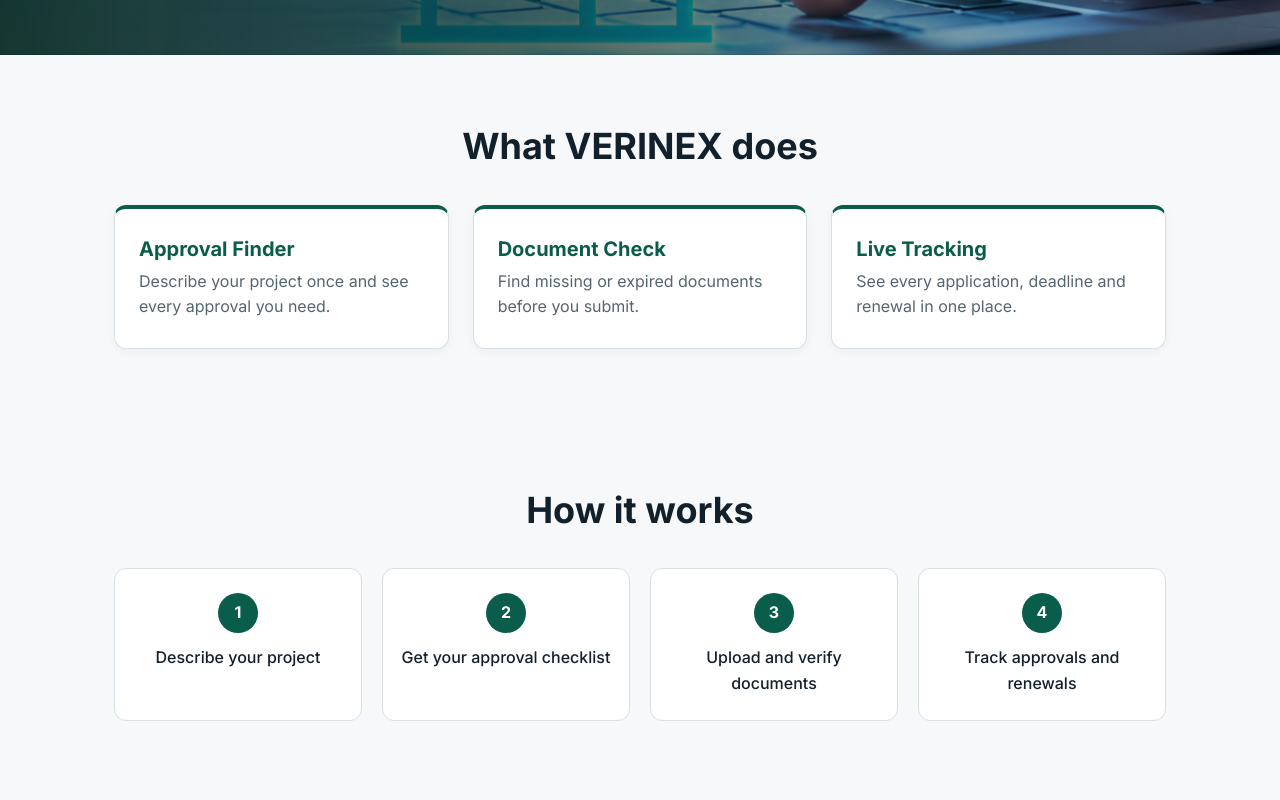
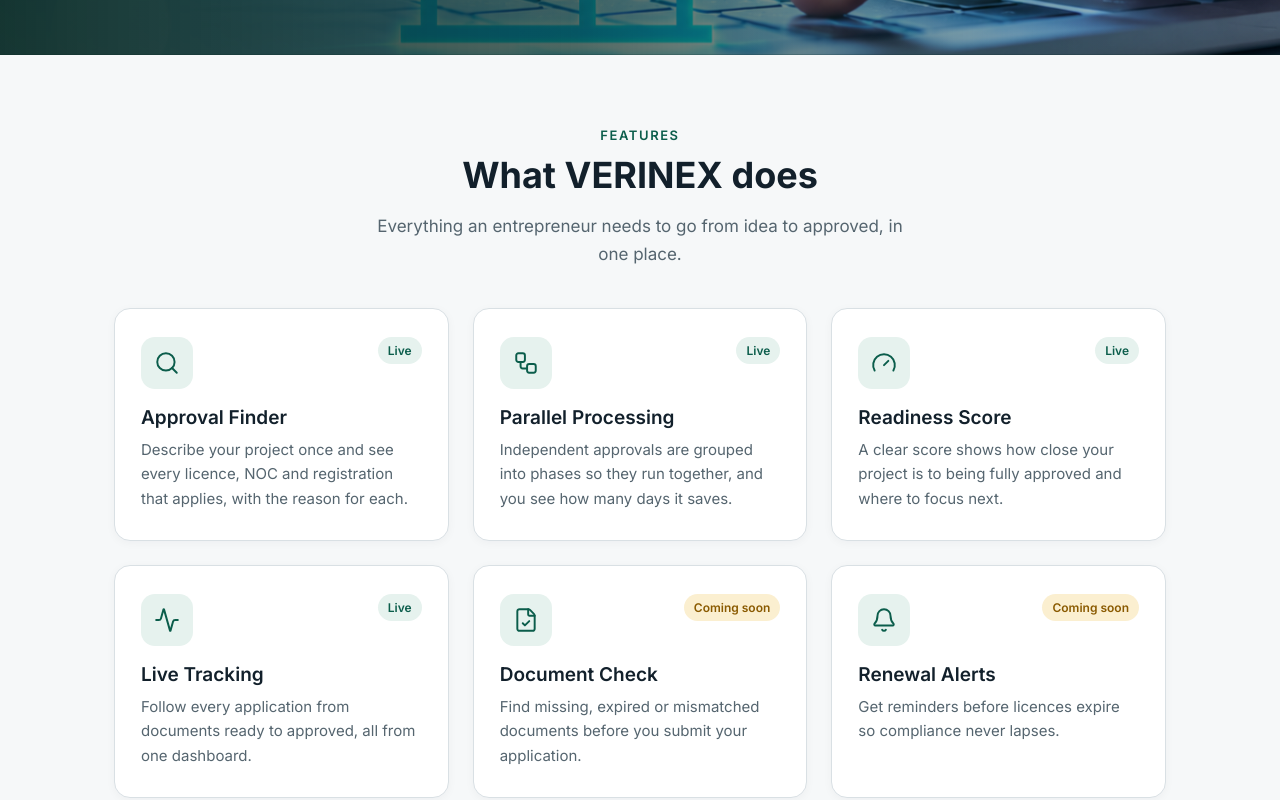
Before and after one commit to AkshataKalmud/verinex, a React (Vite) app: page / in a window 1280 px wide. Shown: the part 560-1360 px from the top of the page. Built offline with nearby package versions, Linux system fonts and the light colour scheme.

Commit message:
Upgrade features section

```diff
--- a/package.json
+++ b/package.json
@@ -10,6 +10,7 @@
     "preview": "vite preview"
   },
   "dependencies": {
+    "lucide-react": "^1.75.0",
     "react": "^19.2.8",
     "react-dom": "^19.2.8",
     "react-router-dom": "^7.18.5"
--- a/src/components/Features.jsx
+++ b/src/components/Features.jsx
@@ -1,20 +1,71 @@
+import { Search, FileCheck, Activity, Workflow, Gauge, Bell } from 'lucide-react'
+
 const features = [
-  { title: "Approval Finder", text: "Describe your project once and see every approval you need." },
-  { title: "Document Check", text: "Find missing or expired documents before you submit." },
-  { title: "Live Tracking", text: "See every application, deadline and renewal in one place." },
+  {
+    icon: Search,
+    title: 'Approval Finder',
+    text: 'Describe your project once and see every licence, NOC and registration that applies, with the reason for each.',
+    live: true,
+  },
+  {
+    icon: Workflow,
+    title: 'Parallel Processing',
+    text: 'Independent approvals are grouped into phases so they run together, and you see how many days it saves.',
+    live: true,
+  },
+  {
+    icon: Gauge,
+    title: 'Readiness Score',
+    text: 'A clear score shows how close your project is to being fully approved and where to focus next.',
+    live: true,
+  },
+  {
+    icon: Activity,
+    title: 'Live Tracking',
+    text: 'Follow every application from documents ready to approved, all from one dashboard.',
+    live: true,
+  },
+  {
+    icon: FileCheck,
+    title: 'Document Check',
+    text: 'Find missing, expired or mismatched documents before you submit your application.',
+    live: false,
+  },
+  {
+    icon: Bell,
+    title: 'Renewal Alerts',
+    text: 'Get reminders before licences expire so compliance never lapses.',
+    live: false,
+  },
 ]
 
 function Features() {
   return (
     <section id="features">
+      <p className="eyebrow">Features</p>
       <h2>What VERINEX does</h2>
+      <p className="section-sub">
+        Everything an entrepreneur needs to go from idea to approved, in one place.
+      </p>
+
       <div className="cards">
-        {features.map((item) => (
-          <div className="card" key={item.title}>
-            <h3>{item.title}</h3>
-            <p>{item.text}</p>
-          </div>
-        ))}
+        {features.map((item) => {
+          const Icon = item.icon
+          return (
+            <div className="card" key={item.title}>
+              <div className="card-top">
+                <div className="icon-wrap">
+                  <Icon size={26} strokeWidth={1.8} />
+                </div>
+                <span className={item.live ? 'tag live' : 'tag soon'}>
+                  {item.live ? 'Live' : 'Coming soon'}
+                </span>
+              </div>
+              <h3>{item.title}</h3>
+              <p>{item.text}</p>
+            </div>
+          )
+        })}
       </div>
     </section>
   )
--- a/src/index.css
+++ b/src/index.css
@@ -197,7 +197,25 @@ section > h2 {
   margin-bottom: 36px;
 }
 
-/* ---------- Feature cards ---------- */
+/* ---------- Features (upgraded) ---------- */
+.eyebrow {
+  text-align: center;
+  margin: 0 0 8px;
+  font-size: 13px;
+  font-weight: 600;
+  letter-spacing: 0.12em;
+  text-transform: uppercase;
+  color: var(--green);
+}
+
+.section-sub {
+  max-width: 560px;
+  margin: -20px auto 40px;
+  text-align: center;
+  color: var(--muted);
+  font-size: 17px;
+}
+
 .cards {
   display: grid;
   grid-template-columns: repeat(3, 1fr);
@@ -207,25 +225,80 @@ section > h2 {
 .card {
   background: var(--white);
   border: 1px solid var(--line);
-  border-top: 4px solid var(--green);
-  border-radius: 12px;
-  padding: 28px 24px;
-  box-shadow: 0 2px 10px rgba(18, 32, 43, 0.05);
-  transition: transform 0.2s, box-shadow 0.2s;
+  border-radius: 16px;
+  padding: 28px 26px;
+  box-shadow: 0 2px 10px rgba(18, 32, 43, 0.04);
+  transition: transform 0.25s, box-shadow 0.25s, border-color 0.25s;
 }
 
 .card:hover {
-  transform: translateY(-4px);
-  box-shadow: 0 10px 24px rgba(18, 32, 43, 0.1);
+  transform: translateY(-6px);
+  border-color: var(--green);
+  box-shadow: 0 16px 32px rgba(11, 93, 75, 0.14);
+}
+
+.card-top {
+  display: flex;
+  justify-content: space-between;
+  align-items: flex-start;
+  margin-bottom: 18px;
+}
+
+.icon-wrap {
+  width: 52px;
+  height: 52px;
+  border-radius: 14px;
+  display: flex;
+  align-items: center;
+  justify-content: center;
+  background: var(--green-soft);
+  color: var(--green);
+  transition: background 0.25s, color 0.25s;
+}
+
+.card:hover .icon-wrap {
+  background: var(--green);
+  color: var(--white);
+}
+
+.tag {
+  font-size: 12px;
+  font-weight: 600;
+  padding: 4px 10px;
+  border-radius: 99px;
+}
+
+.tag.live {
+  background: var(--green-soft);
+  color: var(--green);
+}
+
+.tag.soon {
+  background: #FBEFD0;
+  color: #8A5A00;
 }
 
 .card h3 {
-  font-size: 20px;
+  font-size: 19px;
+  font-weight: 600;
+  color: var(--ink);
   margin-bottom: 8px;
-  color: var(--green);
 }
 
-.card p { margin: 0; color: var(--muted); }
+.card p {
+  margin: 0;
+  color: var(--muted);
+  font-size: 15px;
+  line-height: 1.65;
+}
+
+@media (max-width: 900px) {
+  .cards { grid-template-columns: 1fr 1fr; }
+}
+
+@media (max-width: 600px) {
+  .cards { grid-template-columns: 1fr; }
+}
 
 /* ---------- How it works ---------- */
 #how { text-align: center; }
```
Also changed, not shown: 1 other file (tests, documents, lock files or other folders).
